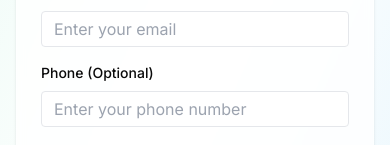
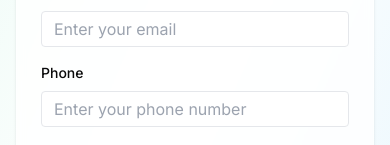
Before and after one commit to MuhammadIrfanDzaky/final-project-fe-MuhammadIrfanDzaky, a Next.js app: page /auth/register in a window 390 px wide. Shown: the part 406-551 px from the top of the page. Built offline with nearby package versions, Linux system fonts and the light colour scheme; no server answers.

Commit message:
refactor: update phone label to remove 'Optional' text in RegisterPage and ProfilePage

```diff
--- a/src/app/auth/register/page.tsx
+++ b/src/app/auth/register/page.tsx
@@ -109,7 +109,7 @@ export default function  RegisterPage() {
 
             {/* Phone */}
             <div className="space-y-2">
-              <label htmlFor="phone" className="block text-sm font-medium">Phone (Optional)</label>
+              <label htmlFor="phone" className="block text-sm font-medium">Phone</label>
               <input
                 id="phone"
                 placeholder="Enter your phone number"
--- a/src/app/profile/page.tsx
+++ b/src/app/profile/page.tsx
@@ -198,7 +198,7 @@ export default function ProfilePage() {
                     )}
                   </div>
                   <div className="space-y-2 md:col-span-2">
-                    <label htmlFor="phone" className="block text-sm font-medium">Phone Number (Optional)</label>
+                    <label htmlFor="phone" className="block text-sm font-medium">Phone Number</label>
                     <div className="relative">
                       <svg className="absolute left-3 top-1/2 transform -translate-y-1/2 text-gray-400 h-4 w-4" fill="none" stroke="currentColor" strokeWidth="2" viewBox="0 0 24 24"><path d="M22 16.92V19a2 2 0 0 1-2 2A17.91 17.91 0 0 1 3 5a2 2 0 0 1 2-2h2.09a2 2 0 0 1 2 1.72c.13.81.36 1.6.7 2.34a2 2 0 0 1-.45 2.11l-.27.27a16 16 0 0 0 6.29 6.29l.27-.27a2 2 0 0 1 2.11-.45c.74.34 1.53.57 2.34.7A2 2 0 0 1 22 16.92z" /></svg>
                       <input
```
